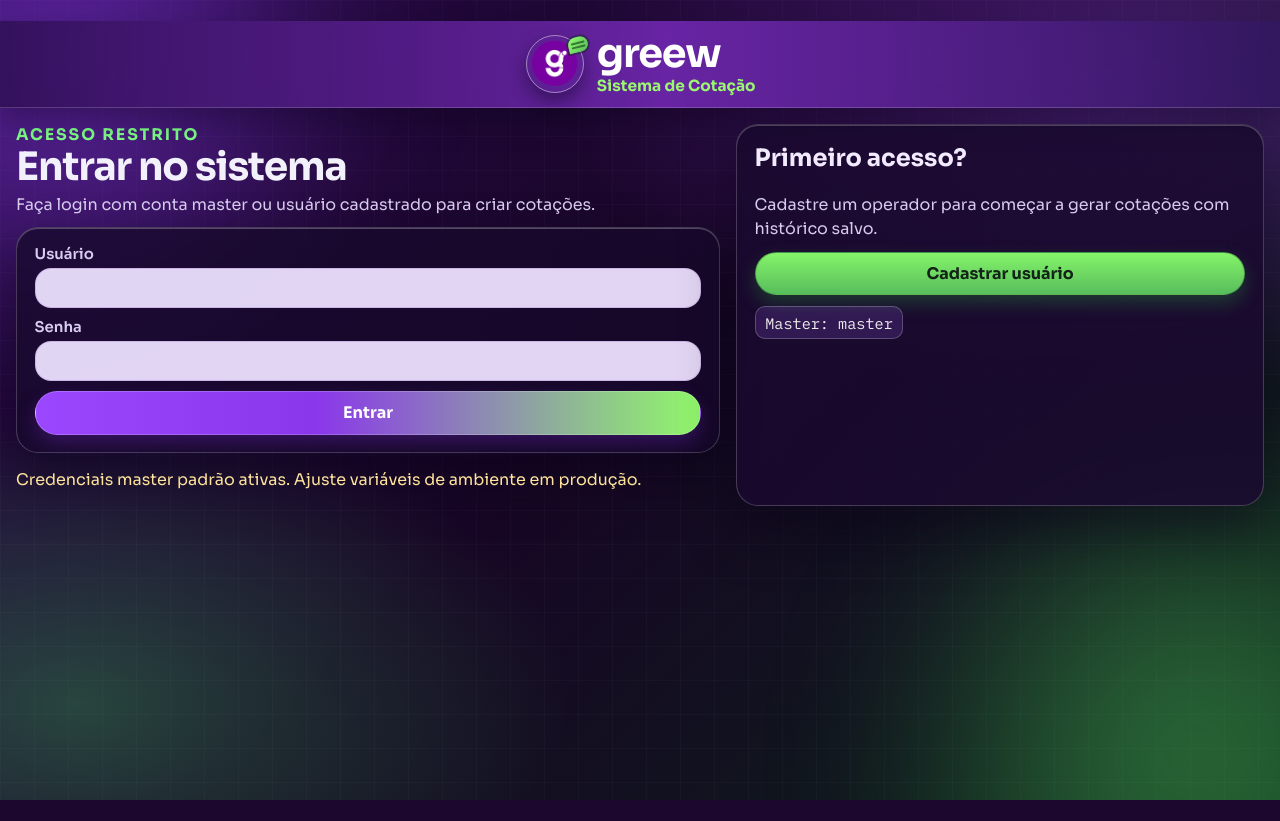
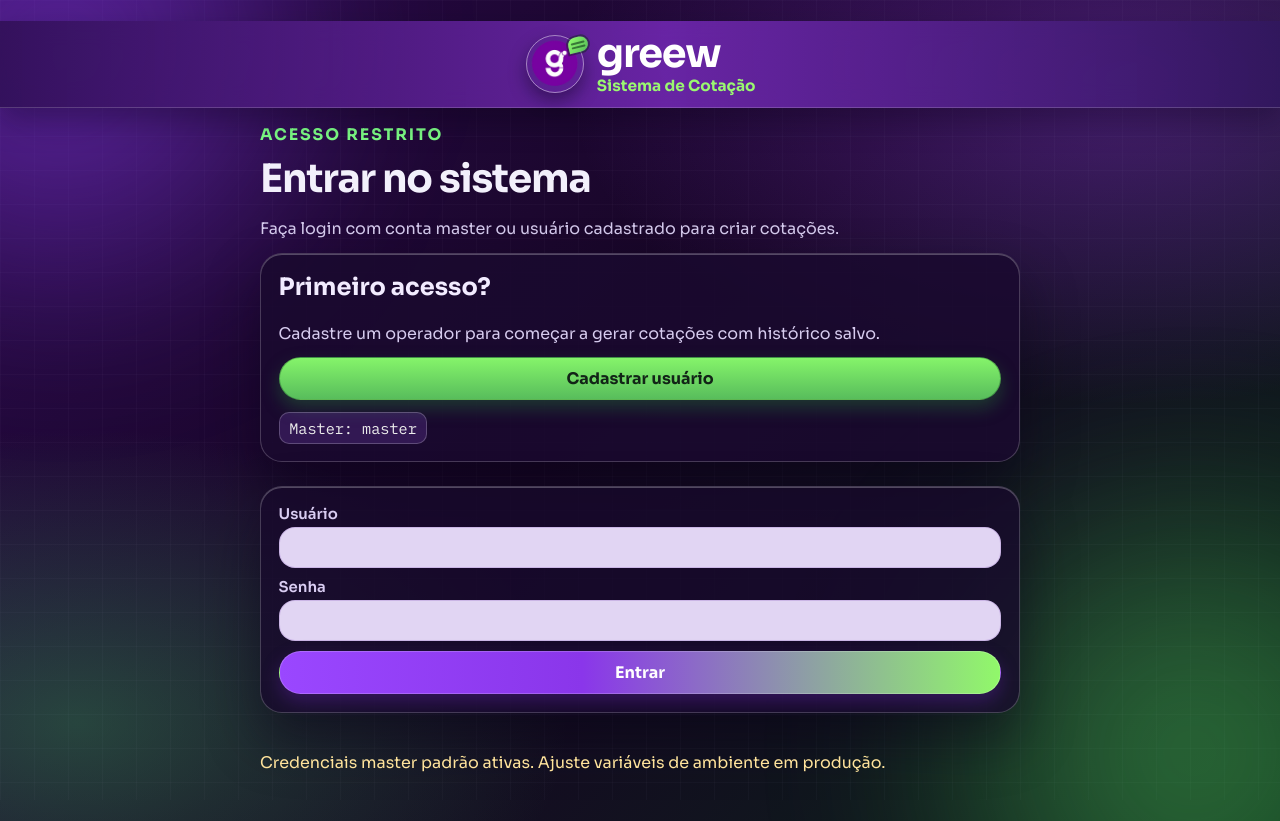
Before and after one commit to JoaoGabrielll7/cotagreew, a Flask app: page /login in a window 1280 px wide. Before the commit the page ends 800 px from the top, so only its background shows below. Run offline with Flask 3, Linux system fonts and the light colour scheme; parts of the project's set-up code (start-up, migrations or seed data) failed here and were passed over; some libraries are stand-ins or nearby versions.

Commit message:
Move bloco de primeiro acesso para abaixo do titulo no login

```diff
--- a/web/static/site.css
+++ b/web/static/site.css
@@ -654,6 +654,21 @@ td a {
   gap: 1rem;
 }
 
+.page-login .auth-layout {
+  grid-template-columns: 1fr;
+  max-width: 760px;
+  margin-inline: auto;
+}
+
+.page-login .auth-panel {
+  display: grid;
+  gap: 0.75rem;
+}
+
+.page-login .auth-panel > .first-access-card {
+  margin-top: 0.15rem;
+}
+
 .first-access-card {
   display: grid;
   gap: 0.7rem;
--- a/web/templates/login.html
+++ b/web/templates/login.html
@@ -8,6 +8,13 @@
     <p class="muted">
       Faça login com conta master ou usuário cadastrado para criar cotações.
     </p>
+
+    <section class="card first-access-card">
+      <h2>Primeiro acesso?</h2>
+      <p class="muted">Cadastre um operador para começar a gerar cotações com histórico salvo.</p>
+      <a class="btn btn-ghost first-access-btn" href="{{ url_for('register') }}">Cadastrar usuário</a>
+      <p class="mono small first-access-meta">Master: {{ master_username }}</p>
+    </section>
 
     <form method="post" class="card form-grid">
       <label>Usuário
@@ -26,11 +33,5 @@
     {% endif %}
   </div>
 
-  <aside class="auth-aside card first-access-card">
-    <h2>Primeiro acesso?</h2>
-    <p class="muted">Cadastre um operador para começar a gerar cotações com histórico salvo.</p>
-    <a class="btn btn-ghost first-access-btn" href="{{ url_for('register') }}">Cadastrar usuário</a>
-    <p class="mono small first-access-meta">Master: {{ master_username }}</p>
-  </aside>
 </section>
 {% endblock %}
```
